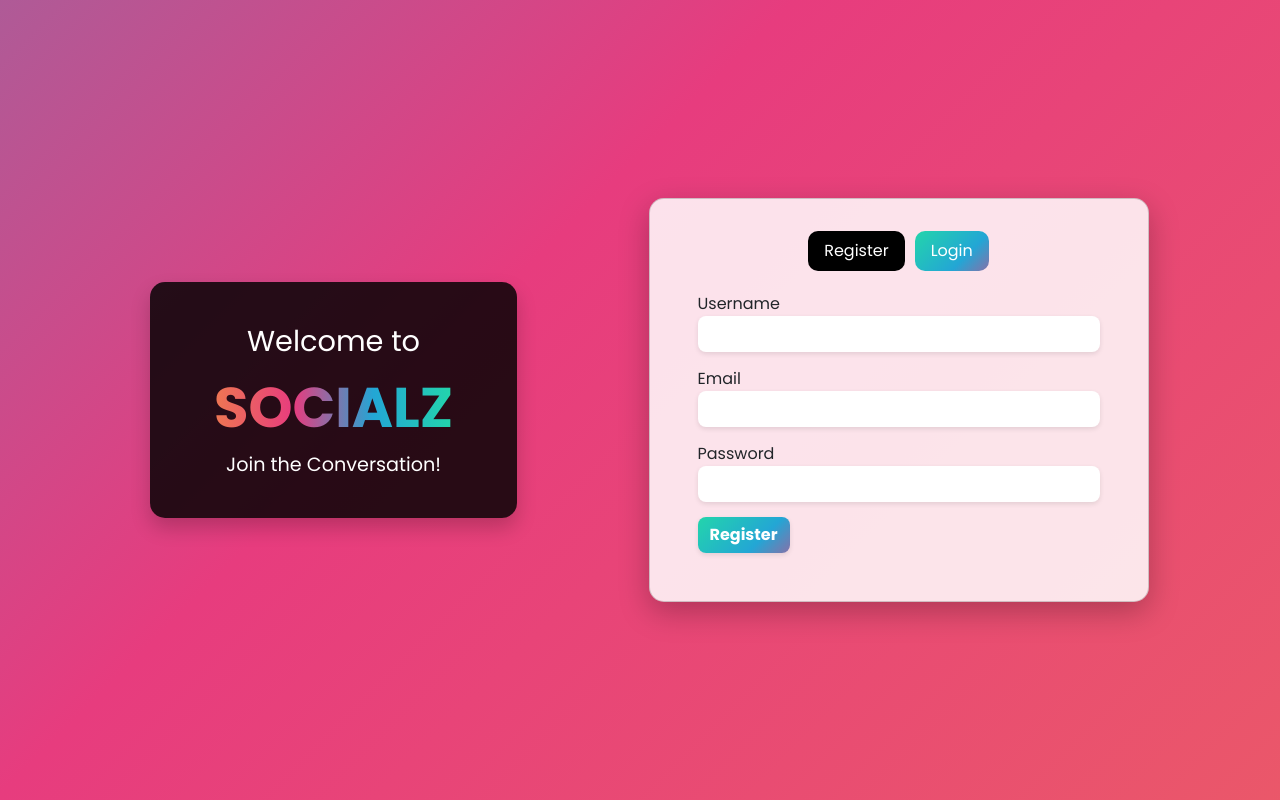
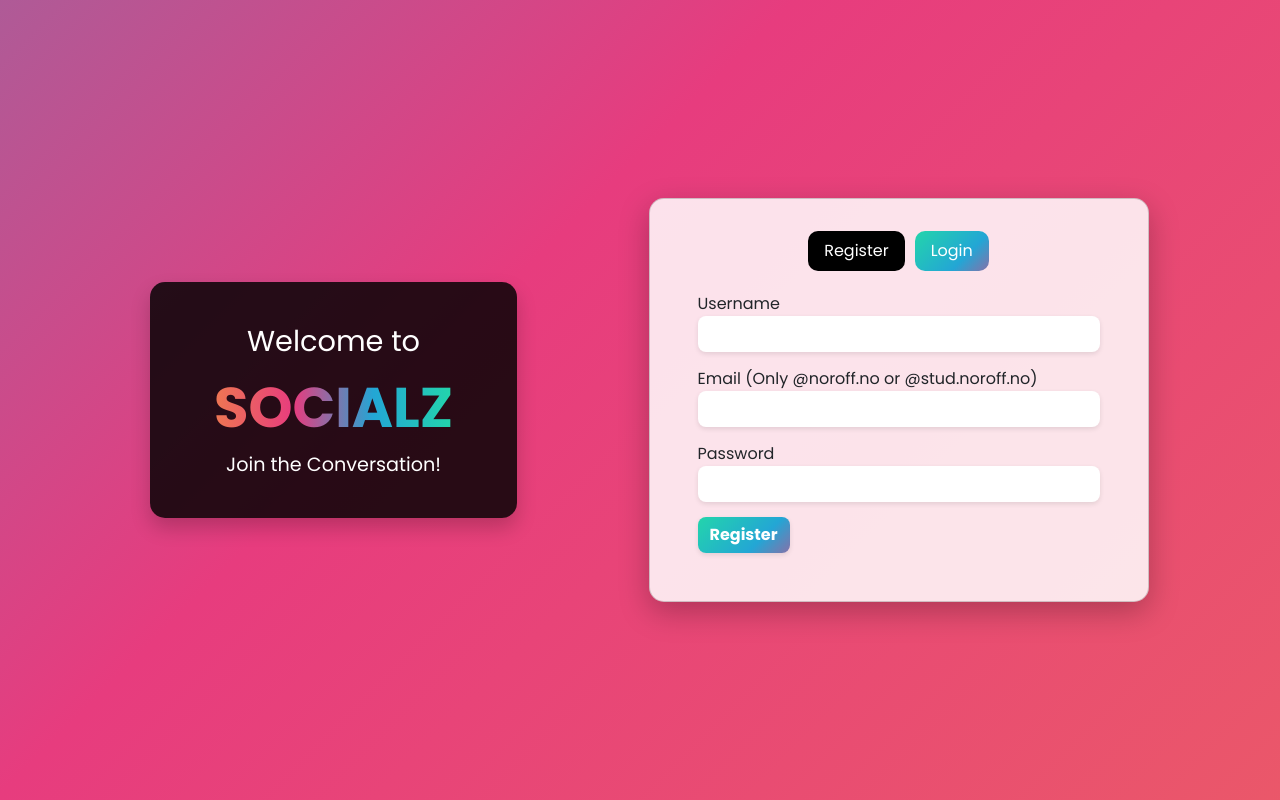
Before and after one commit to piyushsharma1209/Socialz, a website with bundled scripts: page index.html in a window 1280 px wide. Built offline with nearby package versions, Linux system fonts and the light colour scheme.

Commit message:
Small update

```diff
--- a/index.html
+++ b/index.html
@@ -36,7 +36,7 @@
                             <input type="text" class="form-control" id="name" required>
                         </div>
                         <div class="form-group">
-                            <label for="email">Email</label>
+                            <label for="email">Email (Only @noroff.no or @stud.noroff.no)</label>
                             <input type="email" class="form-control" id="email" required>
                         </div>
                         <div class="form-group">
```
